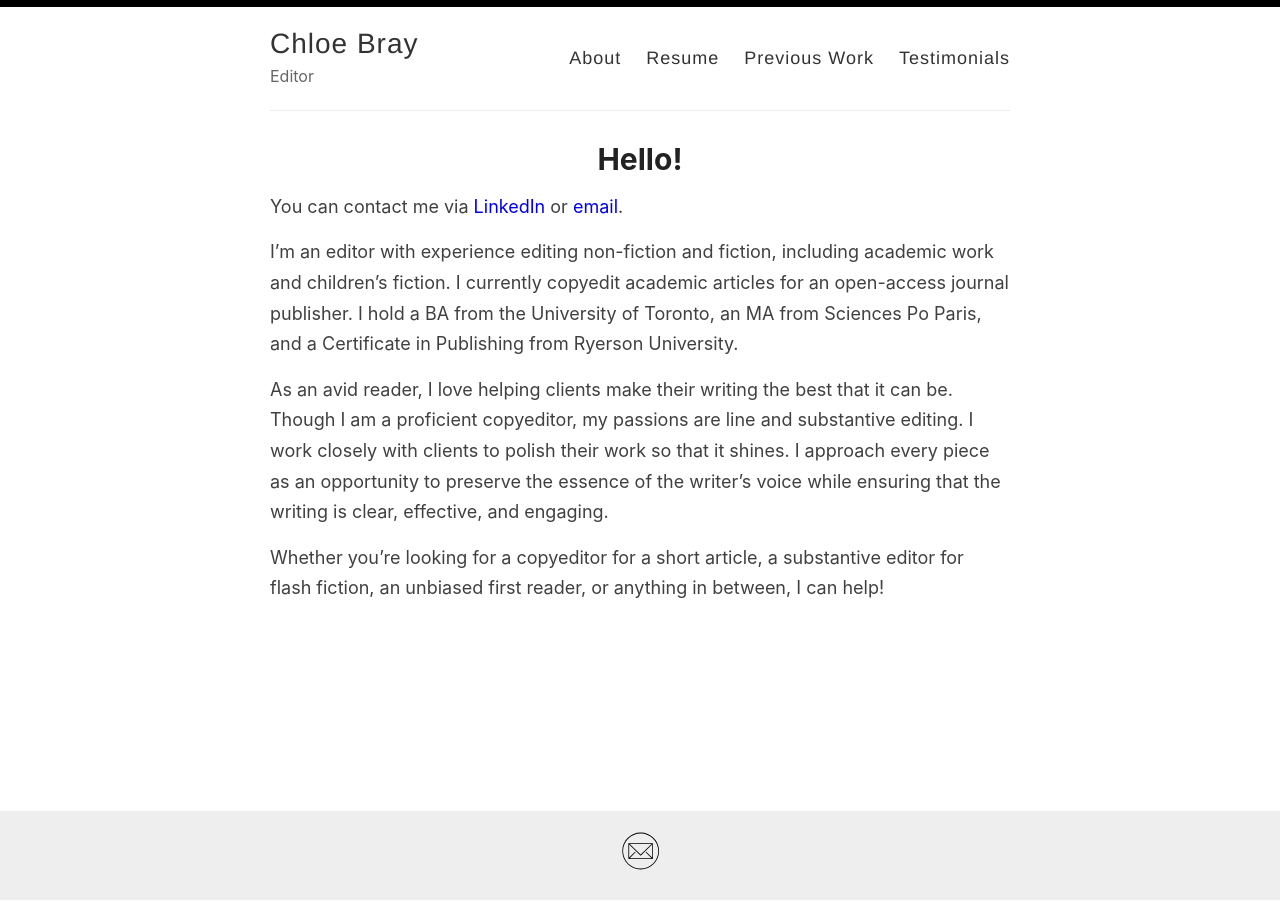
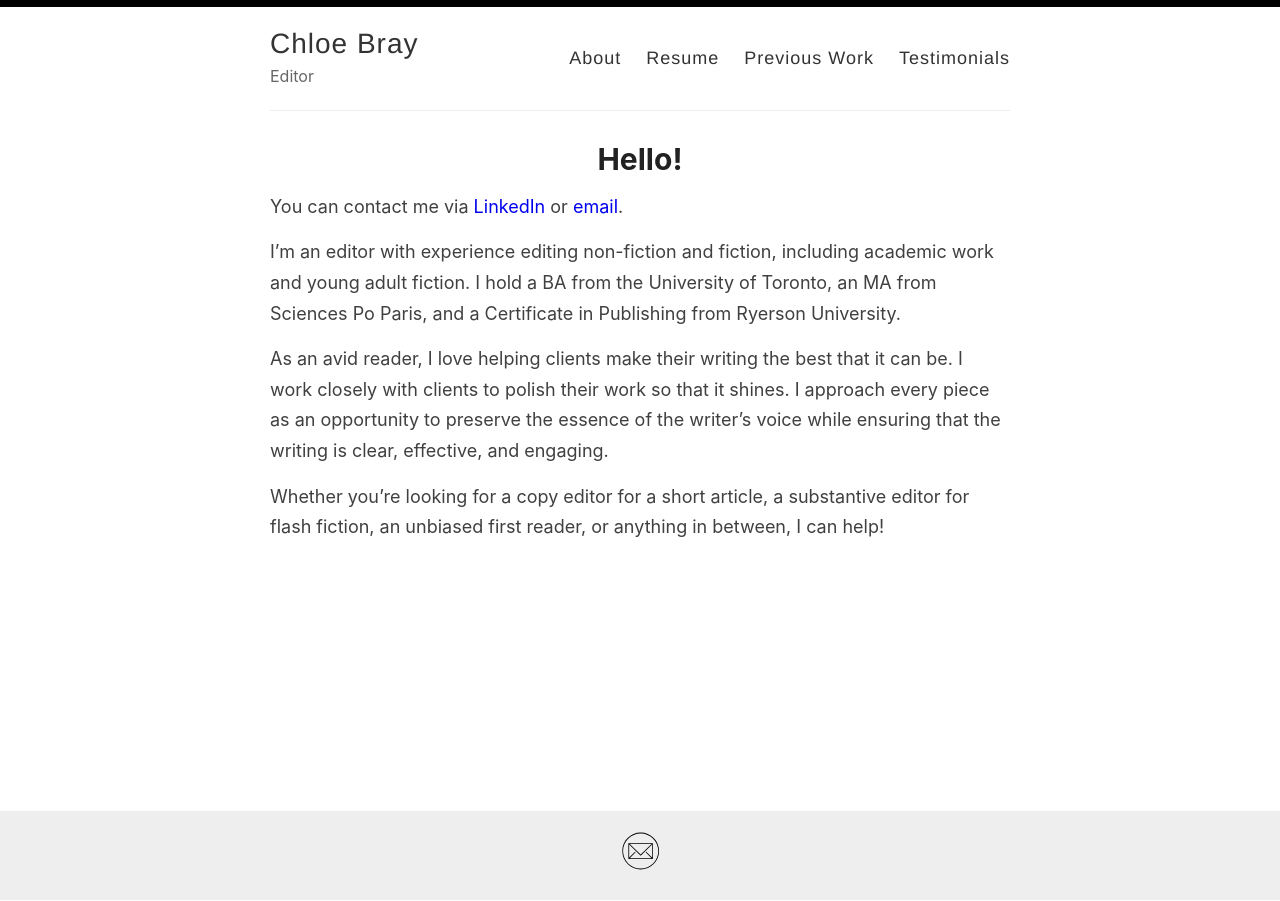
Before and after one commit to ChloeBray/resume, a Jekyll site: the page built from _pages/index.md, in a window 1280 px wide. Built offline with Jekyll 4.4.1, drawn with Linux system fonts in a browser that asks for light colours.

Commit message:
Update index.md

```diff
--- a/_pages/index.md
+++ b/_pages/index.md
@@ -6,8 +6,8 @@ permalink: /
 
 You can contact me via [LinkedIn](https://www.linkedin.com/in/chloe-bray-2274bb153/) or [email](mailto:editingwithchloe@gmail.com).
 
-I'm an editor with experience editing non-fiction and fiction, including academic work and children's fiction. I currently copyedit academic articles for an open-access journal publisher. I hold a BA from the University of Toronto, an MA from Sciences Po Paris, and a Certificate in Publishing from Ryerson University.
+I'm an editor with experience editing non-fiction and fiction, including academic work and young adult fiction. I hold a BA from the University of Toronto, an MA from Sciences Po Paris, and a Certificate in Publishing from Ryerson University.
 
-As an avid reader, I love helping clients make their writing the best that it can be. Though I am a proficient copyeditor, my passions are line and substantive editing. I work closely with clients to polish their work so that it shines. I approach every piece as an opportunity to preserve the essence of the writer's voice while ensuring that the writing is clear, effective, and engaging.
+As an avid reader, I love helping clients make their writing the best that it can be. I work closely with clients to polish their work so that it shines. I approach every piece as an opportunity to preserve the essence of the writer's voice while ensuring that the writing is clear, effective, and engaging.
 
-Whether you're looking for a copyeditor for a short article, a substantive editor for flash fiction, an unbiased first reader, or anything in between, I can help!
+Whether you're looking for a copy editor for a short article, a substantive editor for flash fiction, an unbiased first reader, or anything in between, I can help!
```
